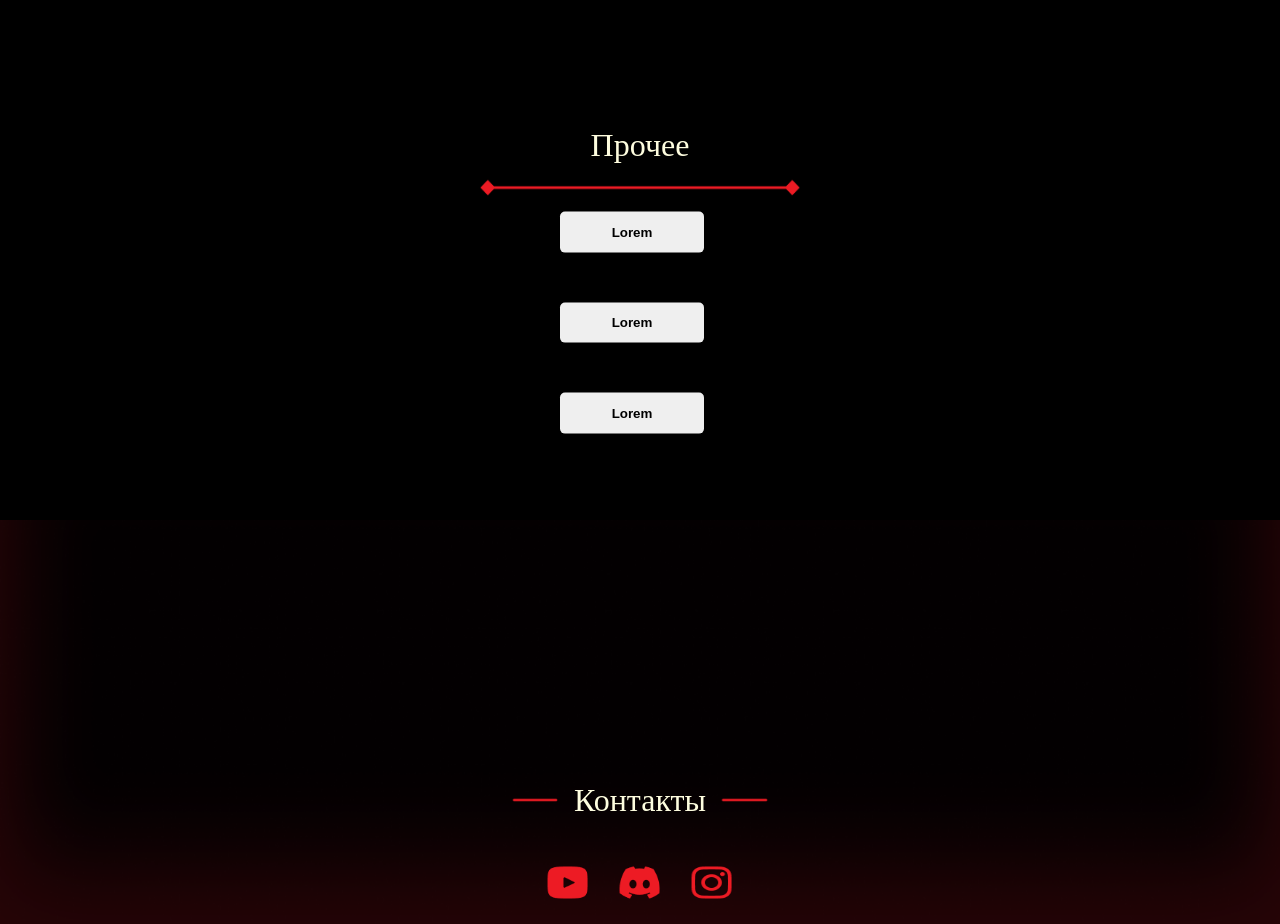
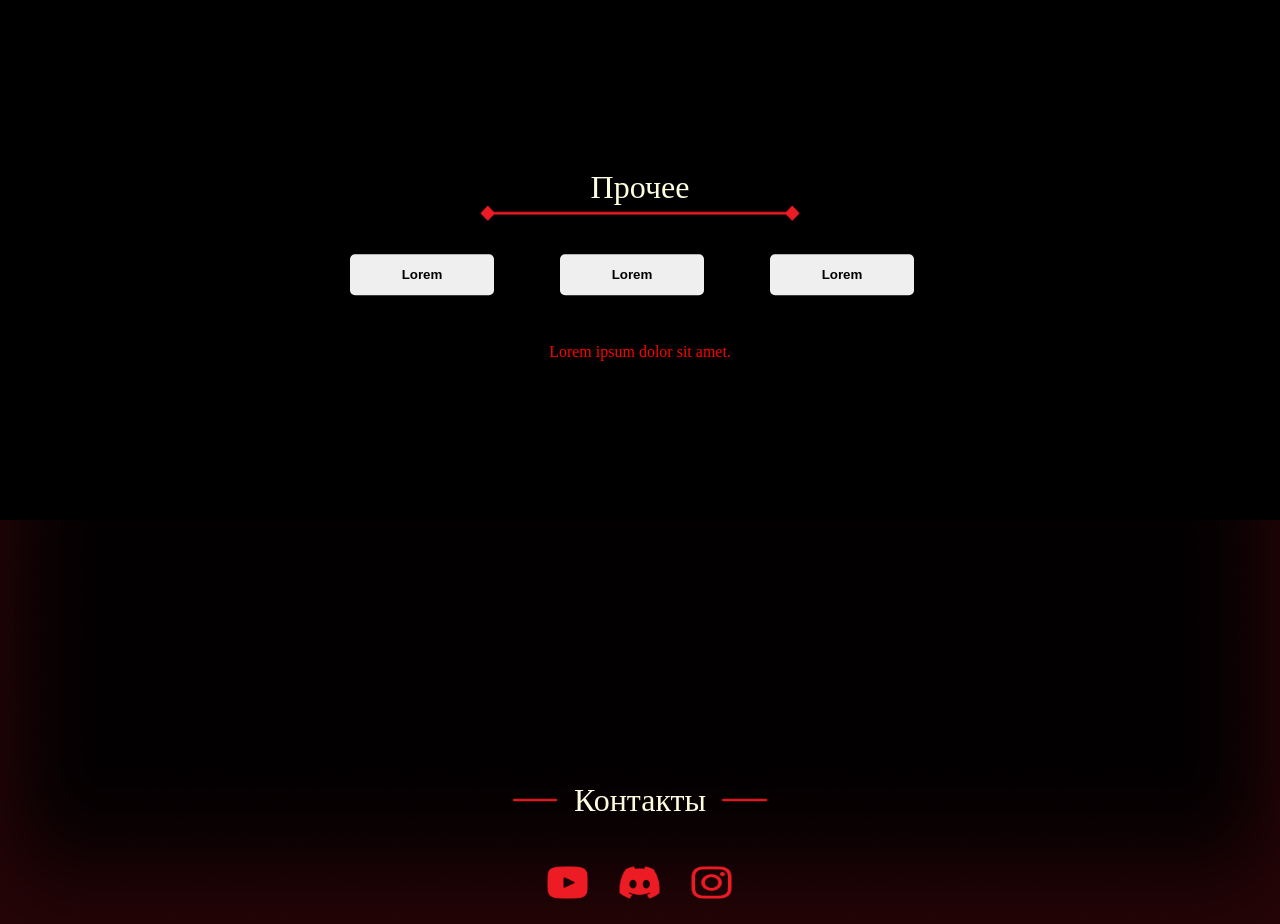
Before and after one commit to FrowningCat/HoMaM, a React (Vite) app: page / in a window 1280 px wide. Shown: the part 2360-3284 px from the top of the page. Built offline with nearby package versions, Linux system fonts and the light colour scheme.

Commit message:
fix block Other in Landing page

```diff
--- a/src/components/Landing/Other.jsx
+++ b/src/components/Landing/Other.jsx
@@ -42,6 +42,11 @@ export default function Other() {
                         Lorem
                     </Button>
                 </section>
+                {!contentType && (
+                    <p className="landing__other__blokContext__p">
+                        Lorem ipsum dolor sit amet.
+                    </p>
+                )}
                 {contentType && (
                     <p className="landing__other__blokContext__p">
                         {differences[contentType]}
--- a/src/components/Landing/landing.css
+++ b/src/components/Landing/landing.css
@@ -254,7 +254,7 @@
 .landing__other__blokContext__section {
   display: grid;
   flex-wrap: wrap;
-  grid-template-columns: repeat(auto-fill, 10rem);
+  grid-template-columns: repeat(3, 10rem);
   gap: 50px;
   justify-content: center;
 }
--- a/src/components/Landing/landing.scss
+++ b/src/components/Landing/landing.scss
@@ -269,7 +269,7 @@ $textSizeNameCastle: 1.5rem;
             &__section {
                 display: grid;
                 flex-wrap: wrap;
-                grid-template-columns: repeat(auto-fill, 10rem);
+                grid-template-columns: repeat(3, 10rem);
                 gap: 50px;
                 justify-content: center;
             }
```
Also changed, not shown: 1 other file (tests, documents, lock files or other folders).
